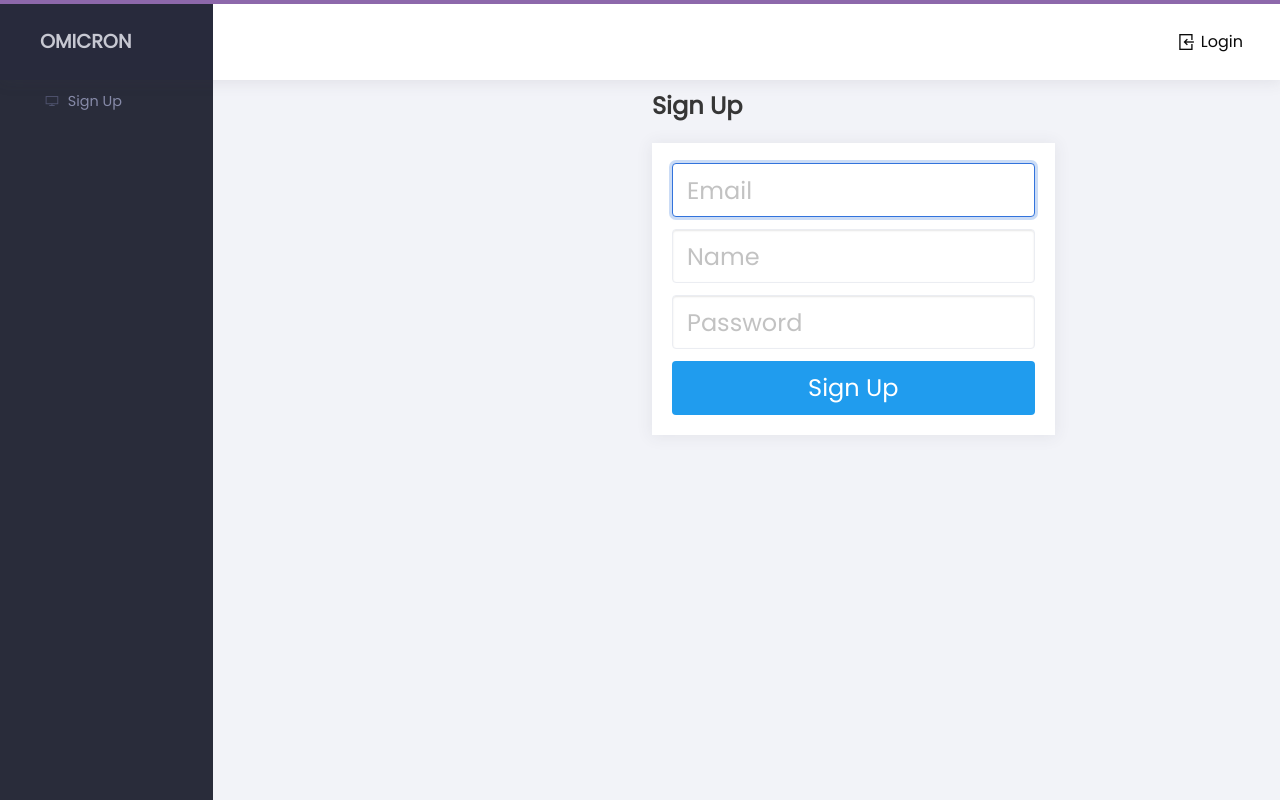
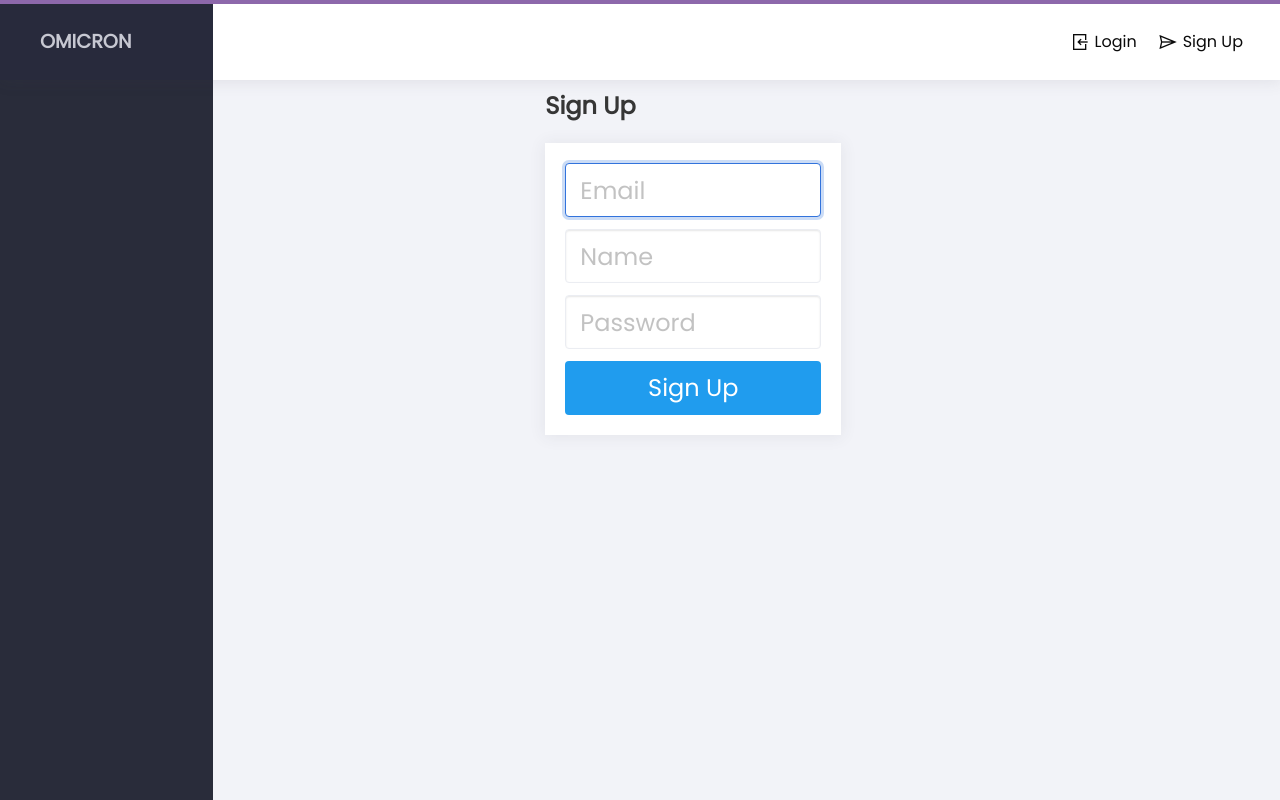
Before and after one commit to crocup/Fenix-VM, a Flask app: page /signup in a window 1280 px wide. Run offline with Flask 2, Linux system fonts and the light colour scheme; some libraries are stand-ins or nearby versions.

Commit message:
create button sign up

```diff
--- a/omicron/templates/base.html
+++ b/omicron/templates/base.html
@@ -62,6 +62,16 @@
                     <h1>Login</h1>
 
                 </a>
+
+                <a class="button is-white" href="{{ url_for('auth.signup') }}">
+                    <span class="icon">
+
+                        <i class="fa fa-lg fa-send"></i>
+                    </span>
+                    <h1>Sign Up</h1>
+
+                </a>
+
                 {% endif %}
 
 
@@ -115,12 +125,12 @@
 <!--            </li>-->
             {% endif %}
 
-            {% if not current_user.is_authenticated %}
-            <li>
-                <a class="" href="{{ url_for('auth.signup') }}"><span class="icon"><i class="fa fa-desktop"></i></span> Sign Up</a>
-            </li>
+<!--            {% if not current_user.is_authenticated %}-->
+<!--            <li>-->
+<!--                <a class="" href="{{ url_for('auth.signup') }}"><span class="icon"><i class="fa fa-desktop"></i></span> Sign Up</a>-->
+<!--            </li>-->
 
-            {% endif %}
+<!--            {% endif %}-->
 
 <!--            {% if current_user.is_authenticated %}-->
 <!--            <li>-->
--- a/omicron/templates/signup.html
+++ b/omicron/templates/signup.html
@@ -1,7 +1,7 @@
 {% extends "base.html" %}
 
 {% block content %}
-<div class="column is-4 is-offset-4">
+<div class="column is-3 is-offset-3">
     <h3 class="title">Sign Up</h3>
     <div class="box">
         {% with messages = get_flashed_messages() %}
--- a/requirements.txt
+++ b/requirements.txt
@@ -16,7 +16,6 @@ Mako==1.1.2
 MarkupSafe==1.1.1
 nose==1.3.7
 pbr==5.4.5
-pkg-resources==0.0.0
 python-dateutil==2.8.1
 python-editor==1.0.4
 redis==3.5.2
```
Also changed, not shown: omicron/static/images/masjid/masjid-terapung.jpg (deleted), omicron/static/images/masjid/mesjid-raya.jpg (deleted), omicron/static/images/masjid/mosq3.jpg (deleted), omicron/static/images/user.png (deleted), omicron/static/images/user1.png (deleted).
